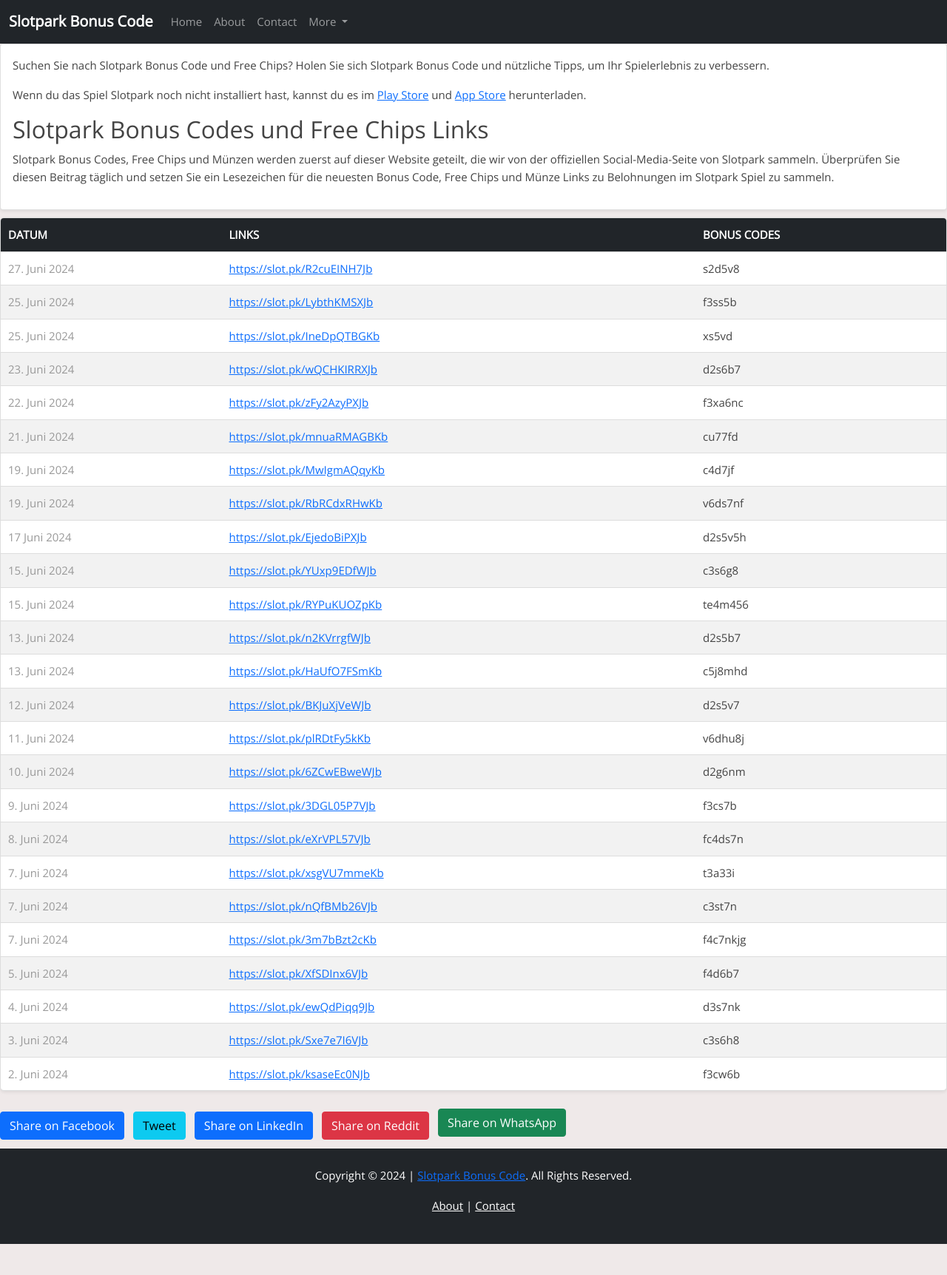
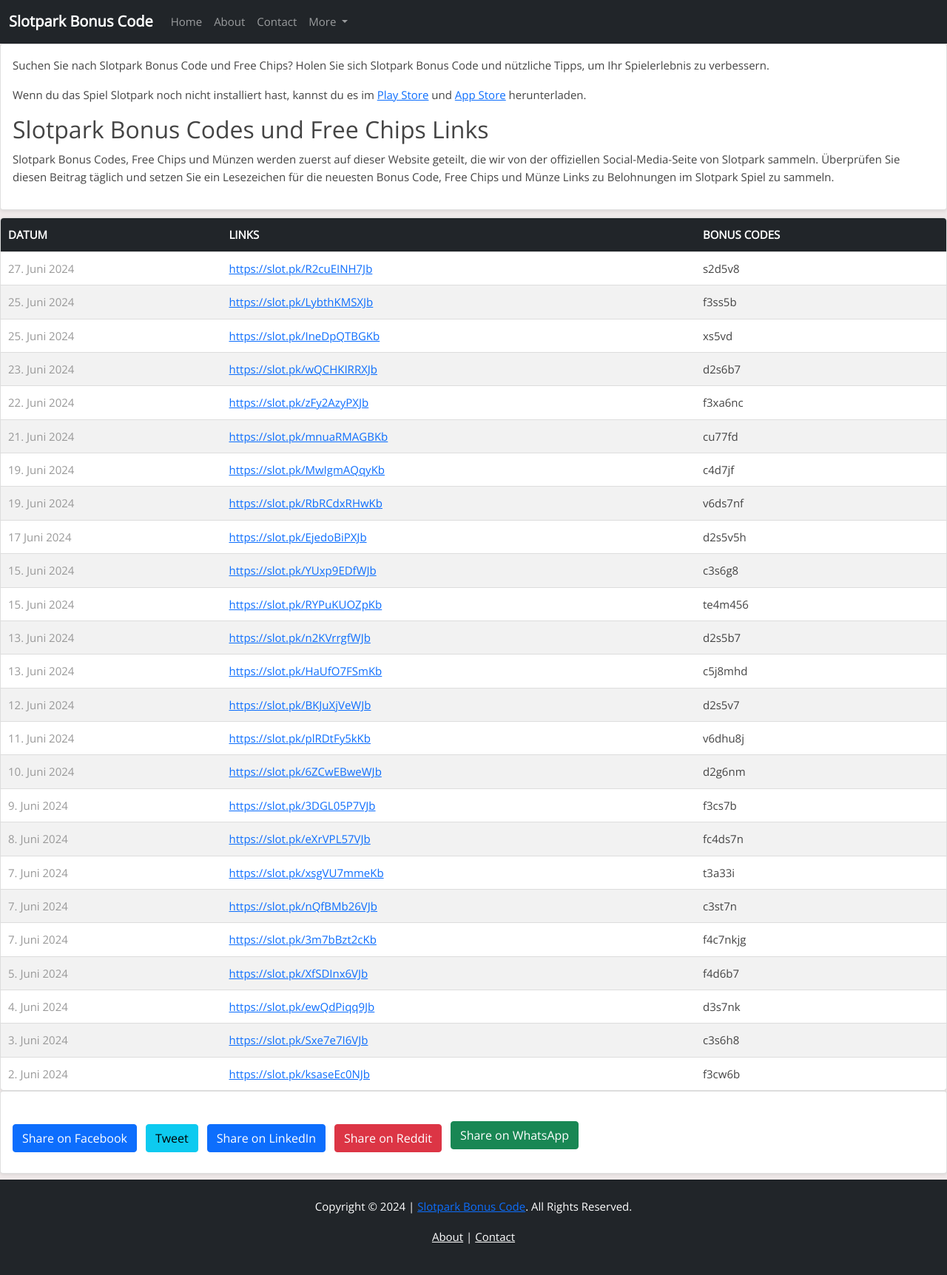
Before and after one commit to Prollad99/sbc-de, a Jekyll site: the page built from index.html, in a window 1280 px wide. Shown: the whole page at 74% size. Built offline with Jekyll 4.4.1, drawn with Linux system fonts in a browser that asks for light colours; before the commit the page ends 1682 px from its top, so only the background shows below that.

Commit message:
Update index.html

```diff
--- a/index.html
+++ b/index.html
@@ -180,6 +180,8 @@
      (adsbygoogle = window.adsbygoogle || []).push({});
 </script>
 
+<div class="card shadow-sm mb-2">
+<div class="card-body">
 <div class="social-share mt-4">
   <a href="https://www.facebook.com/sharer/sharer.php?u={{ site.url }}{{ page.url }}" target="_blank" class="btn btn-primary mb-2 me-2">
     <i class="bi bi-facebook"></i> Share on Facebook
@@ -197,3 +199,5 @@
     <i class="bi bi-whatsapp"></i> Share on WhatsApp
   </a>
 </div>
+</div>
+</div>
```
